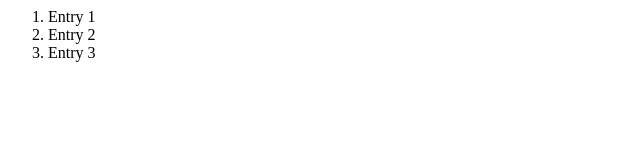
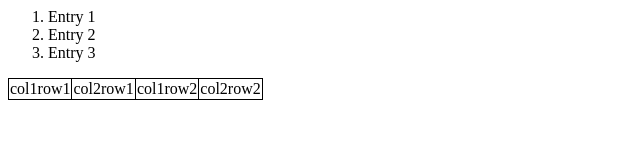
Before and after one commit to cphebo/ptfitness, a plain HTML site: page index.html in a window 1280 px wide. Shown: the whole page, without its empty margins (0-640 px from the left). Drawn offline with Linux system fonts and the light colour scheme.

Commit message:
here's changes

```diff
--- a/index.html
+++ b/index.html
@@ -3,3 +3,22 @@
     <li> Entry 2 </li>
     <li> Entry 3 </li>
 </ol>
+
+<table>
+	<tr>
+		<td>col1row1</td>
+		<td>col2row1</td>
+		<td>col1row2</td>
+		<td>col2row2</td>
+</table>
+
+<style>
+table, th, td {
+  border: 1px solid;
+}
+
+table {
+  border-collapse: collapse;
+}
+
+</style>
```
Also changed, not shown: contactUs.html (added).
